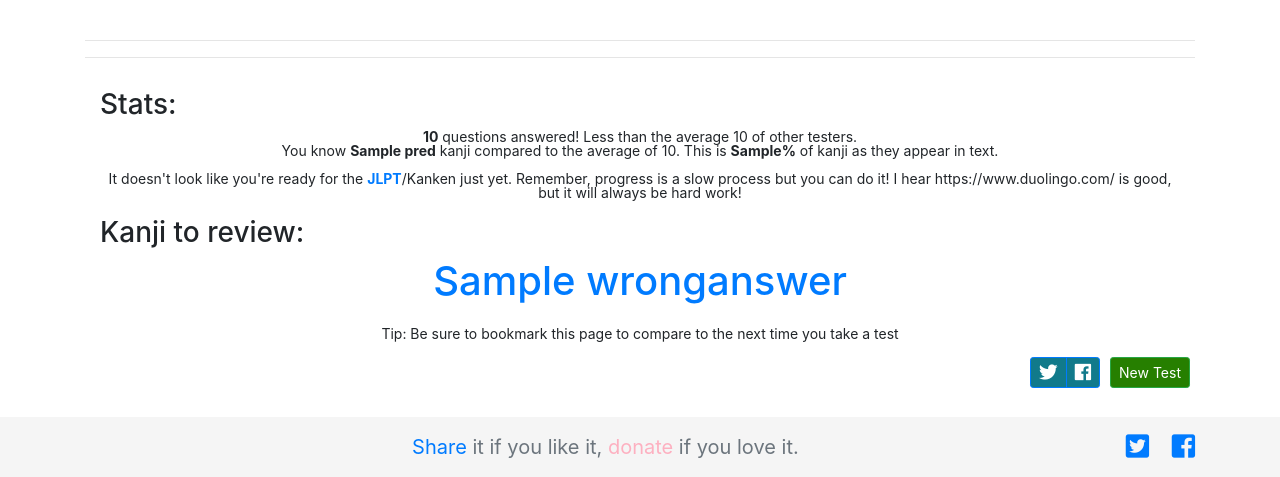
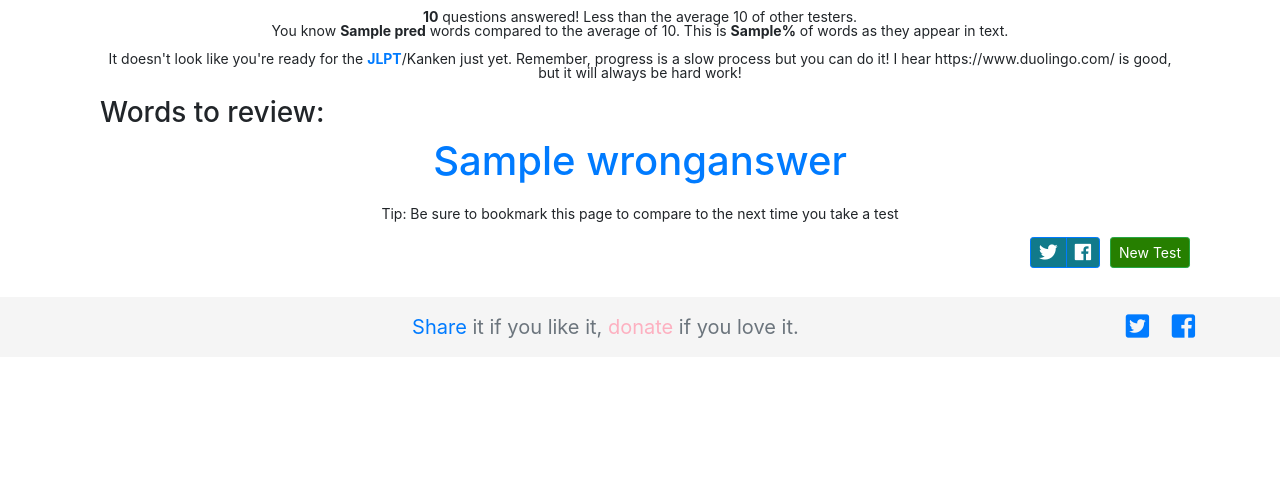
Before and after one commit to Ambiwlans/EnTest, a Flask app: template app/templates/history.html in a window 1280 px wide. Shown: the part 538-1015 px from the top of the page. After the commit the page ends 876 px from the top, so only its background shows below. Run offline with Flask 2, Linux system fonts and the light colour scheme; the template is opened without the code that fills it: most values are stand-ins (such as "Sample title", 1, 10 or a date in 2020); a map, chart or similar area stays blank; some libraries are stand-ins or nearby versions.

Commit message:
make history page functional

```diff
--- a/app/templates/history.html
+++ b/app/templates/history.html
@@ -1,8 +1,8 @@
 {% extends "base.html" %}
 {% block content %}
 	<div class="container text-center">
-        <a href="/"><img class="title-sm" src="/static/img/jiken.png"></a>
-		<p class="slogan">Test Your Kanji</p>
+        <a href="/"><img class="title-sm" src="/static/img/entest.png"></a>
+		<p class="slogan">Test Your Vocab</p>
 		<br>
 		Results for test on {{(date|string)[:-3]}}GMT
 		<br>
@@ -21,10 +21,6 @@
             <canvas id="predChart"></canvas>
         </div>
 
-        <hr>
-        <!--div class="d-flex justify-content-center"><script data-cfasync='false' type='text/javascript' src='//p386432.clksite.com/adServe/banners?tid=386432_758560_2'></script></div-->
-        <hr>
-
         <div class="explanation container">
             <!-- Stats -->
             <br>
@@ -38,7 +34,7 @@
         	than the average {{avg_answered}} of other testers. {% if curtest %}Click <a href="/test?a=-1">here</a> to keep going!{% endif %}
 
         	<br>
-    		You know <b>{{pred[0]}}</b> kanji compared to the average of {{avg_known}}. {% if pct_known_by_appearance == '100.00' %} You can read at a native level. {% else %} This is <b>{{pct_known_by_appearance}}%</b> of kanji as they appear in text.{% endif %}
+    		You know <b>{{pred[0]}}</b> words compared to the average of {{avg_known}}. {% if pct_known_by_appearance == '100.00' %} You can read at a native level. {% else %} This is <b>{{pct_known_by_appearance}}%</b> of words as they appear in text.{% endif %}
 
     		<br><br>
     		{% if jlpt_recc == 1 %}
@@ -54,22 +50,14 @@
             {% else %}
                 It doesn't look like you're ready for the  <b><a href="https://www.jlpt.jp/e/index.html">JLPT</a></b>/Kanken just yet. Remember, progress is a slow process but you can do it! I hear https://www.duolingo.com/ is good, but it will always be hard work!
             {% endif %}
+            </p>
 
-            <br>
-            {% if kk_recc == -1 %}
-                Either you're a dirty cheat or a true <b>Kanji God</b> amongst mortals and I bow before you! Kanken should take a test from you!
-            {% elif kk_recc == -2 %}
-                You're also 'ready' for <b><a href="https://www.kanken.or.jp/">Kanken</a> level pre-2</b>! (Kanken is notoriously brutal, make sure you are drawing these kanji in your sleep before trying!)
-            {% elif kk_recc > 0 %}
-                You're also 'ready' for <b><a href="https://www.kanken.or.jp/">Kanken</a> level {{kk_recc}}</b>! (Kanken is notoriously brutal, make sure you are drawing these kanji in your sleep before trying!)
-            {% endif %}
-            </p>
-            <!-- Relevant kanji lists -->
+            <!-- Study list -->
             {% if wronganswers|length > 0 %}
-                <h3 class="text-left">Kanji to review:</h3>
+                <h3 class="text-left">Words to review:</h3>
             	<h1>
         		{% for q in wronganswers[:10] %}
-                    <a href="https://jisho.org/search/{{q[1]}} %23kanji" class="review">{{q[1]}}</a>{{ " - " if not loop.last }}
+                    <a href="https://www.dictionary.com/browse/{{q[1]}}" class="review">{{q[1]}}</a>{{ " - " if not loop.last }}
         		{% endfor %}
         		</h1>
             {% endif %}
@@ -80,9 +68,9 @@
         <div class="btn-toolbar float-right" role="toolbar">
         <div class="btn-group btn-group-sm sharegroup" data-toggle="tooltip" data-placement="top" title="Share your score with friends" role="group" aria-label="Share your score with friends">
             <a type="button" class="btn btn-primary" id="sharetw" role="btn"
-                href=" https://twitter.com/intent/tweet?via=Ambiwlans1&url=https%3A%2F%2Fjiken.herokuapp.com%2Ft%2F{{id}}&text=I%20know%20{{pred[0]}}%20kanji%21%20Top%20me%3F&hashtags=jiken,kanji,challenge">
+                href=" https://twitter.com/intent/tweet?via=Ambiwlans1&url=https%3A%2F%2Fenken.herokuapp.com%2Ft%2F{{id}}&text=I%20know%20{{pred[0]}}%20words%21%20Top%20me%3F&hashtags=entest,vocab,challenge">
                 <i class="fab fa-twitter fa-lg"></i></a><script async src="https://platform.twitter.com/widgets.js" charset="utf-8"></script>
-            <a type="button" class="btn btn-primary" id="sharefb" role="btn" href="https://www.facebook.com/sharer/sharer.php?u=https%3A%2F%2Fjiken.herokuapp.com%2Ft%2F{{id}}"><i class="fab fa-facebook fa-lg"></i></a>
+            <a type="button" class="btn btn-primary" id="sharefb" role="btn" href="https://www.facebook.com/sharer/sharer.php?u=https%3A%2F%2Fenken.herokuapp.com%2Ft%2F{{id}}"><i class="fab fa-facebook fa-lg"></i></a>
         </div>
         <div class="btn-group btn-group-sm" role="group" aria-label="Nav Button Block">
             <a type="button" class="btn btn-success" id="new" role="btn" href="/test">New Test</a>
```
Also changed, not shown: TODO.txt (+14 -6 lines).
